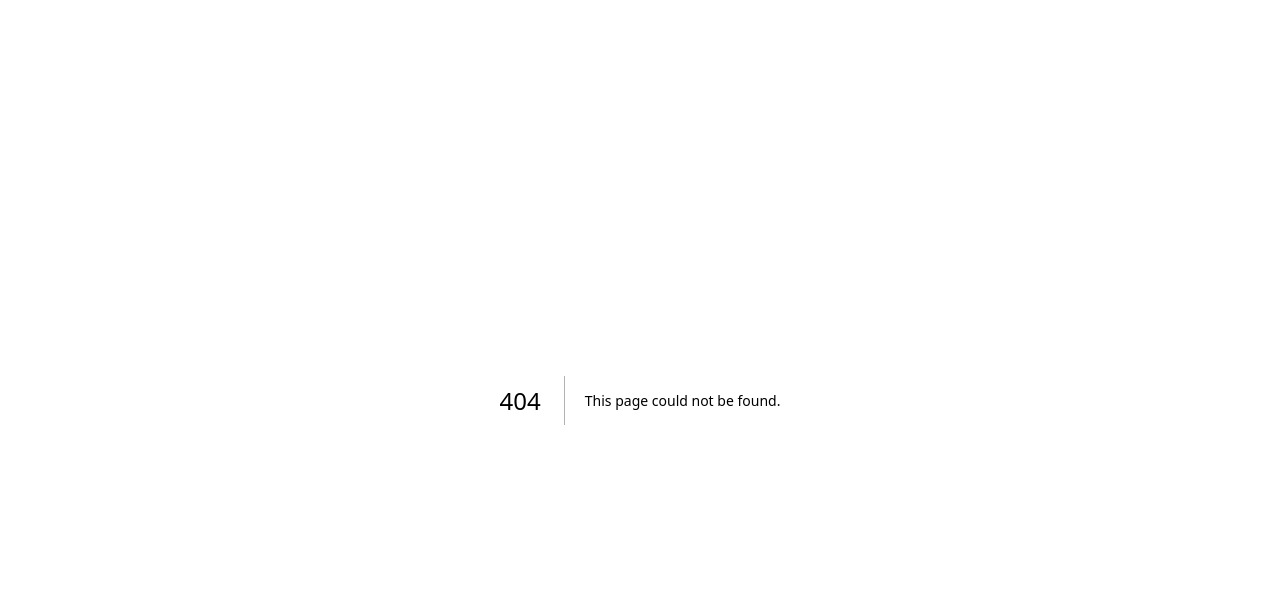
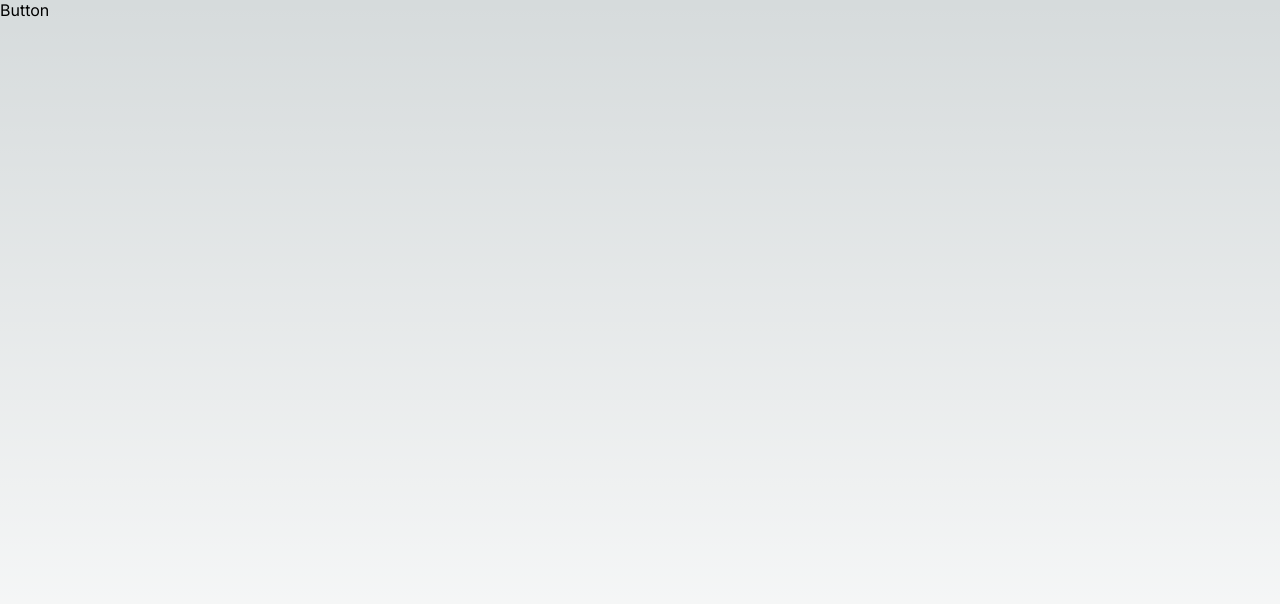
Before and after one commit to mouryame/xtream, a Next.js app: page /test in a window 1280 px wide. Before the commit this address had no page. Shown: the top 604 px of the page. Built offline with nearby package versions, Linux system fonts and the light colour scheme.

Commit message:
initial commit

```diff
--- /dev/null
+++ b/src/app/test/page.tsx
@@ -0,0 +1,12 @@
+import Button from '@/components/ui/Button/Button'
+import React from 'react'
+
+function Test() {
+  return (
+    <div style={{width:'100vw', height:'100vh'}}>
+        <Button />
+    </div>
+  )
+}
+
+export default Test
--- /dev/null
+++ b/src/components/ui/Button/Button.tsx
@@ -0,0 +1,9 @@
+import React from 'react'
+
+function Button() {
+  return (
+    <div>Button</div>
+  )
+}
+
+export default Button
```
Also changed, not shown: src/components/ui/Button/Button.module.css (added).
